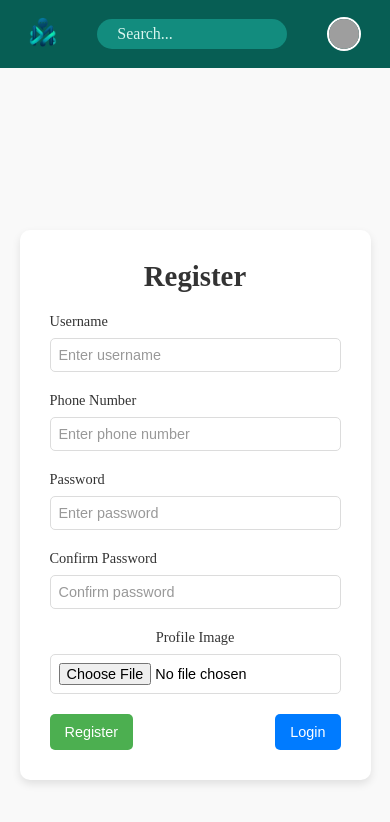
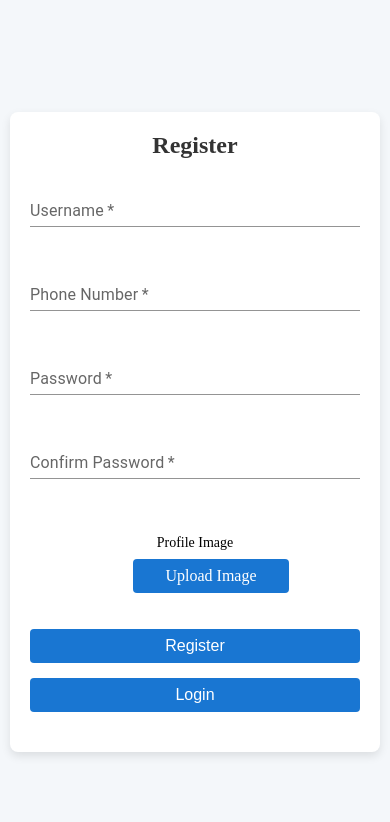
Before and after one commit to Abhinand2004/MsgMate, a React (Vite) app in the folder clientside/: page /register in a window 390 px wide. Shown: the top 822 px of the page. Built offline with nearby package versions, Linux system fonts and the light colour scheme; grey boxes are pictures that could not be loaded.

Commit message:
register-updated

```diff
--- a/clientside/src/App.jsx
+++ b/clientside/src/App.jsx
@@ -1,4 +1,4 @@
-import { BrowserRouter, Routes, Route } from "react-router-dom";
+import { BrowserRouter, Routes, Route, useLocation } from "react-router-dom";
 import './App.css';
 import RegisterPage from "./components/Register";
 import Login from "./components/Login";
@@ -16,10 +16,22 @@ import { useState } from 'react';
 function App() {
   const [serch, setSerch] = useState("");
 
+  return (
+    <BrowserRouter>
+      <AppWithNavbar setSerch={setSerch} serch={serch} />
+    </BrowserRouter>
+  );
+}
+
+function AppWithNavbar({ setSerch, serch }) {
+  const location = useLocation();
+
+  const noNavbarPaths = ["/login", "/passchange", "/verify", "/register","/pverify"];
 
   return (
-    <BrowserRouter>
-      <Navbar setSearch={setSerch} />
+    <>
+      {!noNavbarPaths.includes(location.pathname) && <Navbar setSearch={setSerch} />}
+
       <Routes>
         <Route path="/register" element={<RegisterPage />} />
         <Route path="/login" element={<Login />} />
@@ -32,7 +44,7 @@ function App() {
         <Route path="/profile" element={<Profile />} />
         <Route path="/receiver/:id" element={<Receiver />} />
       </Routes>
-    </BrowserRouter>
+    </>
   );
 }
 
--- a/clientside/src/components/ChatList.jsx
+++ b/clientside/src/components/ChatList.jsx
@@ -16,14 +16,16 @@ const ChatList = ({ serch }) => {
 
   useEffect(() => {
     socket.current = io("http://localhost:3000", { transports: ["websocket"] });
-
-
     socket.current.on("updatechatlist", () => {
       fetchChats();
     });
 
+   if (localStorage.getItem("token")) {
     fetchProfile();
     fetchChats();
+   }else{
+    navigate("/login")
+   }
 
     return () => {
       socket.current.disconnect();
--- a/clientside/src/components/Login.jsx
+++ b/clientside/src/components/Login.jsx
@@ -39,7 +39,7 @@ const Login = () => {
           <h2 className="login-title">Welcome Back</h2>
           <TextField
             label="Email"
-            variant="outlined"
+            id="standard-basic"  variant="standard"
             fullWidth
             margin="normal"
             value={email}
@@ -49,7 +49,7 @@ const Login = () => {
           <TextField
             label="Password"
             type="password"
-            variant="outlined"
+            id="standard-basic"  variant="standard"
             fullWidth
             margin="normal"
             value={password}
--- a/clientside/src/components/Register.css
+++ b/clientside/src/components/Register.css
@@ -3,49 +3,53 @@
   justify-content: center;
   align-items: center;
   height: 100vh;
-  background-color: #f9f9f9;
-  padding: 20px;
+  background-color: #f5f7fa;
+  flex-wrap: wrap;
 }
 
 .register-card {
   background-color: #ffffff;
-  box-shadow: 0 4px 8px rgba(0, 0, 0, 0.1);
-  border-radius: 10px;
+  box-shadow: 0 4px 12px rgba(0, 0, 0, 0.1);
+  border-radius: 12px;
   padding: 40px;
   width: 100%;
-  max-width: 400px;
+  max-width: 600px;
   margin: 20px;
   display: flex;
-  flex-direction: column;
+  flex-direction: row;
+  justify-content: space-between;
   align-items: center;
 }
 
 .register-heading {
-  font-size: 2rem;
+  font-size: 2.2rem;
   color: #333;
+  font-weight: bold;
   margin-bottom: 20px;
 }
 
 .register-form {
-  width: 100%;
+  width: 55%;
+  display: flex;
+  flex-direction: column;
+  gap: 20px;
 }
 
 .form-group {
-  margin-bottom: 20px;
   display: flex;
   flex-direction: column;
 }
 
 .form-label {
-  font-size: 1rem;
-  color: #333;
+  font-size: 1.1rem;
+  color: #555;
   margin-bottom: 8px;
 }
 
 .form-input {
-  padding: 10px;
-  border: 1px solid #dcdcdc;
-  border-radius: 5px;
+  padding: 12px;
+  border: 1px solid #ddd;
+  border-radius: 6px;
   font-size: 1rem;
   color: #333;
   outline: none;
@@ -53,7 +57,7 @@
 }
 
 .form-input::placeholder {
-  color: #999;
+  color: #aaa;
 }
 
 .form-input:focus {
@@ -64,27 +68,36 @@
   display: flex;
   flex-direction: column;
   align-items: center;
+  justify-content: center;
+  margin-top: 15px;
 }
 
 .form-input-file {
   padding: 10px;
-  border: 1px solid #dcdcdc;
-  border-radius: 5px;
+  border: 1px solid #ddd;
+  border-radius: 6px;
   font-size: 1rem;
+  margin-bottom: 10px;
 }
 
 .image-preview {
+  width: 120px;
+  height: 120px;
+  object-fit: cover;
+  border-radius: 50%;
+  border: 2px solid #ddd;
   margin-top: 10px;
-  max-width: 100px;
-  max-height: 100px;
-  object-fit: cover;
-  border-radius: 5px;
+  transition: transform 0.3s ease;
+}
+
+.image-preview:hover {
+  transform: scale(1.05);
 }
 
 .button-group {
   display: flex;
   justify-content: space-between;
-  width: 100%;
+  gap: 10px;
 }
 
 .register-button,
@@ -92,9 +105,9 @@
   padding: 12px 20px;
   font-size: 1rem;
   border: none;
-  border-radius: 5px;
+  border-radius: 6px;
   cursor: pointer;
-  transition: background-color 0.3s ease;
+  transition: background-color 0.3s ease, transform 0.3s ease;
 }
 
 .register-button {
@@ -104,6 +117,7 @@
 
 .register-button:hover {
   background-color: #45a049;
+  transform: translateY(-2px);
 }
 
 .login-button {
@@ -113,35 +127,149 @@
 
 .login-button:hover {
   background-color: #0056b3;
+  transform: translateY(-2px);
+}
+
+.register-card .register-form input,
+.register-card .register-form button {
+  font-size: 1rem;
+}
+
+.register-card .register-form input:focus {
+  border-color: #4CAF50;
 }
 
 @media (max-width: 768px) {
   .register-container {
-    padding: 15px;
+    padding: 10px;
+  }
+  .register-card {
+    flex-direction: column;
+    align-items: center;
+    width: 100%;
+    margin: 0;
+    padding: 0;
   }
 
-  .register-card {
-    padding: 30px;
+  .register-form {
+    width: 100%;
+    margin-bottom: 20px;
+  }
+
+  .image-upload {
+    margin-top: 20px;
+  }
+
+  .button-group {
+    flex-direction: column;
+    gap: 15px;
+  }
+
+  .image-preview {
+    width: 100px;
+    height: 100px;
   }
 
   .register-heading {
     font-size: 1.8rem;
   }
+}
 
-  .form-group {
-    input {
-      font-size: 0.9rem;
-      padding: 8px;
-    }
+@media (max-width: 480px) {
+  .register-heading {
+    font-size: 1.6rem;
+  }
 
-    label {
-      font-size: 0.9rem;
-    }
+  .form-input {
+    font-size: 0.9rem;
+    padding: 10px;
+  }
+
+  .form-label {
+    font-size: 1rem;
   }
 
   .register-button,
   .login-button {
-    padding: 10px 15px;
     font-size: 0.9rem;
   }
+
+  .register-card {
+    padding: 20px;
+  }.register-container {
+    display: flex;
+    justify-content: center;
+    align-items: center;
+    height: 100vh;
+    background-color: #f4f7fa;
 }
+
+.register-card {
+    width: 100%;
+    max-width: 500px;
+    padding: 20px;
+    border-radius: 8px;
+    box-shadow: 0 4px 10px rgba(0, 0, 0, 0.1);
+    background-color: #fff;
+}
+
+.register-heading {
+    font-size: 24px;
+    text-align: center;
+    margin-bottom: 20px;
+}
+
+.register-form {
+    display: flex;
+    flex-direction: column;
+}
+
+.register-form .MuiTextField-root {
+    margin-bottom: 16px;
+}
+
+.image-upload-label {
+    display: block;
+    font-size: 14px;
+    margin-bottom: 8px;
+}
+
+.image-upload-button {
+    cursor: pointer;
+    display: inline-block;
+    padding: 8px 16px;
+    background-color: #1976d2;
+    color: white;
+    border-radius: 4px;
+    text-align: center;
+    margin-bottom: 16px;
+    width: 100%;
+}
+
+.image-preview {
+    margin-top: 10px;
+    width: 100%;
+    max-width: 200px;
+    border-radius: 8px;
+}
+
+.button-group {
+    display: flex;
+    justify-content: space-between;
+}
+
+.register-button, .login-button {
+    padding: 8px 16px;
+    border: none;
+    background-color: #1976d2;
+    color: white;
+    border-radius: 4px;
+    cursor: pointer;
+    font-size: 16px;
+}
+
+.register-button:hover, .login-button:hover {
+    background-color: #155a8a;
+}
+
+}
--- a/clientside/src/components/Register.jsx
+++ b/clientside/src/components/Register.jsx
@@ -1,10 +1,12 @@
 import React, { useState } from 'react';
 import axios from 'axios';
+import { TextField } from '@mui/material';
+import { useNavigate } from 'react-router-dom';
+import url from '../assets/url';
 import './Register.css';
-import { Navigate, useNavigate } from 'react-router-dom';
-import url from '../assets/url';
+
 const RegisterPage = () => {
-    const   Navigate=useNavigate()
+    const navigate = useNavigate();
     const [image, setImage] = useState(null);
     const [formData, setFormData] = useState({
         username: '',
@@ -43,95 +45,87 @@ const RegisterPage = () => {
     const handleSubmit = async (e) => {
         e.preventDefault();
 
-        console.log(formData);
-
         try {
             const response = await axios.post(`${url}/register`, formData);
-            if (response.status==200) {
-                Navigate("/login")
-            }else{
-                alert("something went wrong")
-
+            if (response.status === 200) {
+                navigate('/login');
+            } else {
+                alert('Something went wrong');
             }
         } catch (error) {
-            alert("something went wrong try again")
+            alert('Something went wrong, try again');
             console.error('There was an error registering the user!', error);
         }
     };
-    const loginnavigate=()=>{
-        Navigate("/login")
-    }
+
+    const loginnavigate = () => {
+        navigate('/login');
+    };
 
     return (
         <div className="register-container">
             <div className="register-card">
                 <h2 className="register-heading">Register</h2>
+
                 <form className="register-form" onSubmit={handleSubmit}>
-                    <div className="form-group">
-                        <label className="form-label" htmlFor="username">Username</label>
-                        <input
-                            type="text"
+                    <TextField
+                        fullWidth
+                        variant="standard"
+                        label="Username"
                         name="username"
-                            id="username"
-                            className="form-input"
-                            placeholder="Enter username"
                         value={formData.username}
                         onChange={handleInputChange}
                         required
+                        sx={{ marginBottom: 2 }}
                     />
-                    </div>
 
-                    <div className="form-group">
-                        <label className="form-label" htmlFor="phone">Phone Number</label>
-                        <input
-                            type="tel"
+                    <TextField
+                        fullWidth
+                        variant="standard"
+                        label="Phone Number"
                         name="phone"
-                            id="phone"
-                            className="form-input"
-                            placeholder="Enter phone number"
                         value={formData.phone}
                         onChange={handleInputChange}
                         required
+                        sx={{ marginBottom: 2 }}
                     />
-                    </div>
 
-                    <div className="form-group">
-                        <label className="form-label" htmlFor="pwd">Password</label>
-                        <input
+                    <TextField
+                        fullWidth
+                        variant="standard"
+                        label="Password"
                         type="password"
                         name="pwd"
-                            id="pwd"
-                            className="form-input"
-                            placeholder="Enter password"
                         value={formData.pwd}
                         onChange={handleInputChange}
                         required
+                        sx={{ marginBottom: 2 }}
                     />
-                    </div>
 
-                    <div className="form-group">
-                        <label className="form-label" htmlFor="cpwd">Confirm Password</label>
-                        <input
+                    <TextField
+                        fullWidth
+                        variant="standard"
+                        label="Confirm Password"
                         type="password"
                         name="cpwd"
-                            id="cpwd"
-                            className="form-input"
-                            placeholder="Confirm password"
                         value={formData.cpwd}
                         onChange={handleInputChange}
                         required
+                        sx={{ marginBottom: 2 }}
                     />
-                    </div>
 
                     <div className="form-group image-upload">
-                        <label className="form-label" htmlFor="image">Profile Image</label>
+                        <label htmlFor="image" className="image-upload-label">Profile Image</label>
                         <input
                             type="file"
                             id="image"
-                            className="form-input-file"
                             accept="image/*"
                             onChange={handleImageChange}
+                            style={{ display: 'none' }}
                         />
+                        <label htmlFor="image">
+                            <div className="image-upload-button">Upload Image</div>
+                        </label>
                         {image && <img src={image} alt="Selected" className="image-preview" />}
                     </div>
 
```
Also changed, not shown: clientside/src/components/Login.scss (+40 -34 lines). Lines whose indentation alone changed are shown as unchanged.
